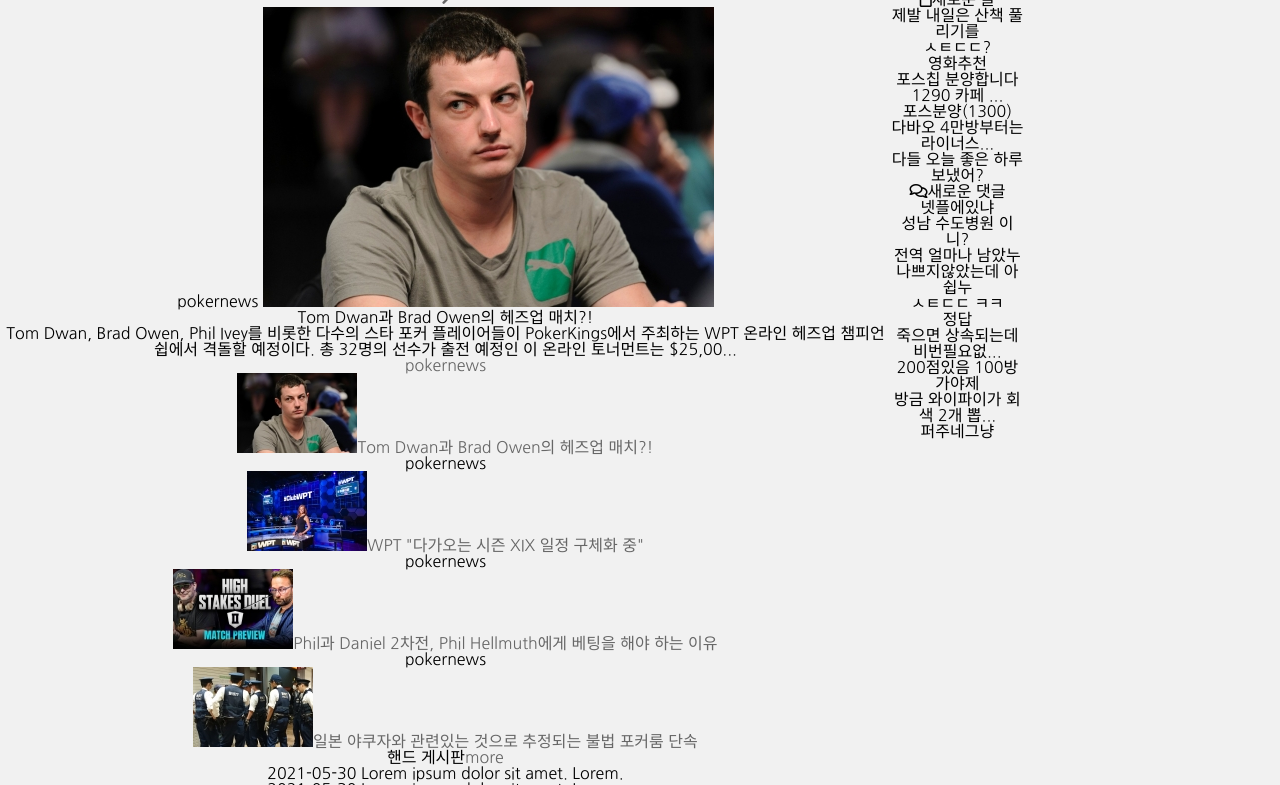
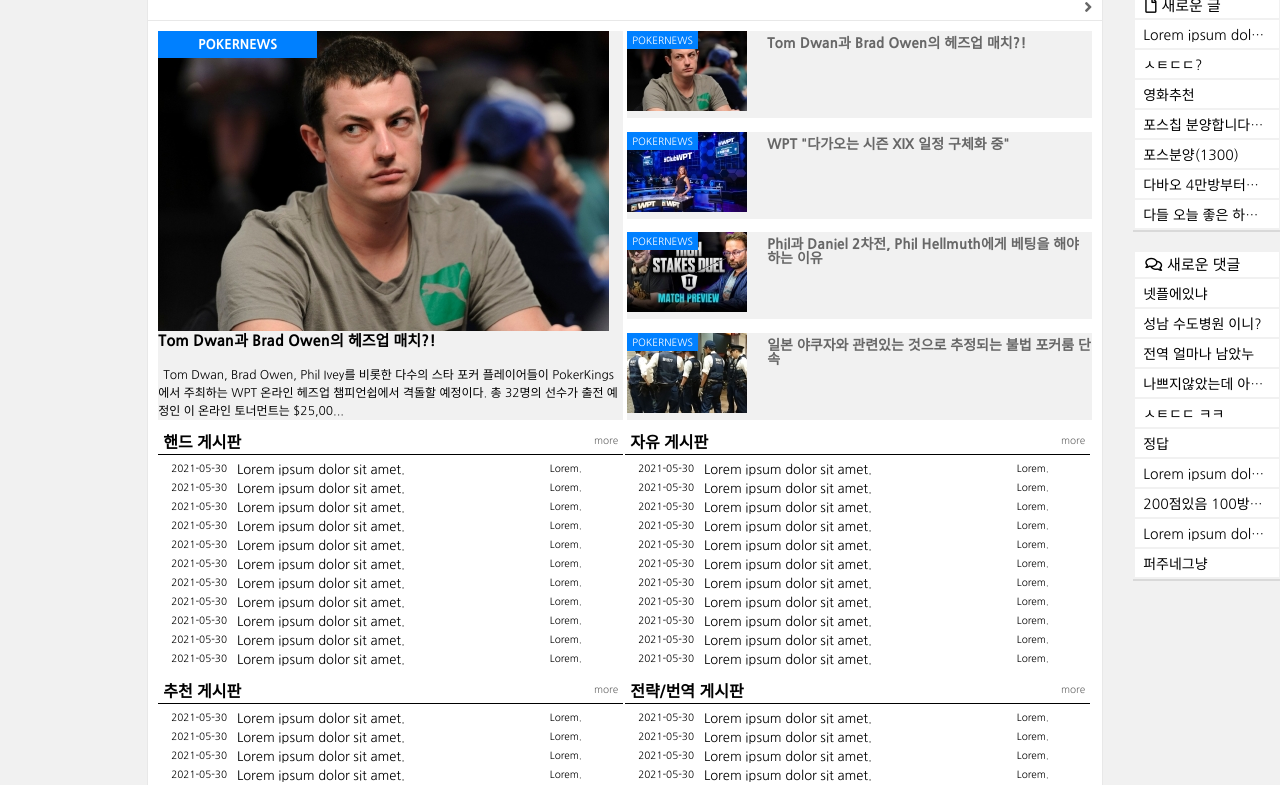
Before and after one commit to MrLizzaard/CloningPoGo, a plain HTML site: page index.html in a window 1280 px wide. Shown: the part 59-844 px from the top of the page. Drawn offline with Linux system fonts and the light colour scheme.

Commit message:
websize complete

```diff
--- a/index.html
+++ b/index.html
@@ -79,12 +79,15 @@
           <!-- contents -->
           <article id="main_content">
             <!-- headnews -->
+            <div>
               <div class="head_news">
                 <div id="carousel">
                   <ul class="slide">
                     <li>
+                      <div class="news_img">
                         <strong class="news_category">pokernews</strong>
                         <img src="files/news1_465x300.ratio.jpg" />
+                      </div>
                       <div class="newstitle">Tom Dwan과 Brad Owen의 헤즈업 매치?!</div>
                       <div class="newscontext">
                         Tom Dwan, Brad Owen, Phil Ivey를 비롯한 다수의 스타 포커 플레이어들이 PokerKings에서 주최하는 WPT 온라인 헤즈업 챔피언쉽에서
@@ -102,28 +105,48 @@
               <div class="news">
                 <ul>
                   <li class="subnews">
-                  <a href="#"
-                    ><div class="news_category">pokernews</div>
-                    <img src="files/news1_120x80.crop.jpg" /></a
-                  ><a href="#"><span>Tom Dwan과 Brad Owen의 헤즈업 매치?!</span></a>
+                    <a href="#">
+                      <span class="news_img">
+                        <div class="news_category">pokernews</div>
+                        <img src="files/news1_120x80.crop.jpg" />
+                      </span>
+                    </a>
+                    <a href="#" class="newstitle"><span>Tom Dwan과 Brad Owen의 헤즈업 매치?!</span></a>
                   </li>
                   <li class="subnews">
+                    <a href="#">
+                      <span class="news_img">
                         <div class="news_category">pokernews</div>
-                  <img src="files/news2_120x80.crop.jpg" /><a href="#"><span>WPT "다가오는 시즌 XIX 일정 구체화 중"</span></a>
+                        <img src="files/news2_120x80.crop.jpg" />
+                      </span>
+                    </a>
+                    <a href="#" class="newstitle"><span>WPT "다가오는 시즌 XIX 일정 구체화 중"</span></a>
                   </li>
                   <li class="subnews">
+                    <a href="#">
+                      <span class="news_img">
                         <div class="news_category">pokernews</div>
-                  <img src="files/news3_120x80.crop.jpg" /><a href="#"><span>Phil과 Daniel 2차전, Phil Hellmuth에게 베팅을 해야 하는 이유</span></a>
+                        <img src="files/news3_120x80.crop.jpg" />
+                      </span>
+                    </a>
+                    <a href="#" class="newstitle"><span>Phil과 Daniel 2차전, Phil Hellmuth에게 베팅을 해야 하는 이유</span></a>
                   </li>
                   <li class="subnews">
+                    <a href="#">
+                      <span class="news_img">
                         <div class="news_category">pokernews</div>
-                  <img src="files/news4_120x80.crop.jpg" /><a href="#"><span>일본 야쿠자와 관련있는 것으로 추정되는 불법 포커룸 단속</span></a>
+                        <img src="files/news4_120x80.crop.jpg" />
+                      </span>
+                    </a>
+                    <a href="#" class="newstitle"><span>일본 야쿠자와 관련있는 것으로 추정되는 불법 포커룸 단속</span></a>
                   </li>
                 </ul>
               </div>
+            </div>
 
             <!-- notice boards -->
-            <div class="hand">
+            <div>
+              <div class="board hand">
                 <ul>
                   <li class="board_title"><span>핸드 게시판</span><a href="#">more</a></li>
                   <ul class="board_content">
@@ -185,7 +208,7 @@
                   </ul>
                 </ul>
               </div>
-            <div class="free">
+              <div class="board free">
                 <ul>
                   <li class="board_title"><span>자유 게시판</span><a href="#">more</a></li>
                   <ul class="board_content">
@@ -247,7 +270,9 @@
                   </ul>
                 </ul>
               </div>
-            <div class="recommend">
+            </div>
+            <div>
+              <div class="board recommend">
                 <ul>
                   <li class="board_title"><span>추천 게시판</span><a href="#">more</a></li>
                   <ul class="board_content">
@@ -284,7 +309,7 @@
                   </ul>
                 </ul>
               </div>
-            <div class="tactic">
+              <div class="board tactic">
                 <ul>
                   <li class="board_title"><span>전략/번역 게시판</span><a href="#">more</a></li>
                   <ul class="board_content">
@@ -321,7 +346,9 @@
                   </ul>
                 </ul>
               </div>
-            <div class="notice">
+            </div>
+            <div>
+              <div class="board notice">
                 <ul>
                   <li class="board_title"><span>공지사항</span><a href="#">more</a></li>
                   <ul class="board_content">
@@ -358,7 +385,7 @@
                   </ul>
                 </ul>
               </div>
-            <div class="group_buy">
+              <div class="board group_buy">
                 <ul>
                   <li class="board_title"><span>공구 게시판</span><a href="#">more</a></li>
                   <ul class="board_content">
@@ -395,40 +422,41 @@
                   </ul>
                 </ul>
               </div>
+            </div>
           </article>
         </section>
         <!-- sidebar -->
         <aside id="sidebar">
           <!-- new posts -->
-          <div class="new_post">
-            <div class="panel_head"><i class="far fa-file"></i>새로운 글</div>
-            <div class="list">
-              <div class="list_items">제발 내일은 산책 풀리기를</div>
-              <div class="list_items">ㅅㅌㄷㄷ?</div>
-              <div class="list_items">영화추천</div>
-              <div class="list_items">포스칩 분양합니다 1290 카페 ...</div>
-              <div class="list_items">포스분양(1300)</div>
-              <div class="list_items">다바오 4만방부터는 라이너스...</div>
-              <div class="list_items">다들 오늘 좋은 하루 보냈어?</div>
-            </div>
-          </div>
+          <ul class="new_post">
+            <li class="panel_head"><i class="far fa-file"></i>새로운 글</li>
+            <ul class="list">
+              <li class="list_items"><span>Lorem ipsum dolor sit amet consectetur.</span></li>
+              <li class="list_items"><span>ㅅㅌㄷㄷ?</span></li>
+              <li class="list_items"><span>영화추천</span></li>
+              <li class="list_items"><span>포스칩 분양합니다 1290</span></li>
+              <li class="list_items"><span>포스분양(1300)</span></li>
+              <li class="list_items"><span>다바오 4만방부터는 라이너스</span></li>
+              <li class="list_items"><span>다들 오늘 좋은 하루 보냈어?</span></li>
+            </ul>
+          </ul>
 
           <!-- new comments -->
-          <div class="new_comment">
-            <div class="panel_head"><i class="far fa-comments"></i>새로운 댓글</div>
-            <div class="list">
-              <div class="list_items">넷플에있냐</div>
-              <div class="list_items">성남 수도병원 이니?</div>
-              <div class="list_items">전역 얼마나 남았누</div>
-              <div class="list_items">나쁘지않았는데 아쉽누</div>
-              <div class="list_items">ㅅㅌㄷㄷ ㅋㅋ</div>
-              <div class="list_items">정답</div>
-              <div class="list_items">죽으면 상속되는데 비번필요없...</div>
-              <div class="list_items">200점있음 100방가야제</div>
-              <div class="list_items">방금 와이파이가 회색 2개 뽑...</div>
-              <div class="list_items">퍼주네그냥</div>
-            </div>
-          </div>
+          <ul class="new_comment">
+            <li class="panel_head"><i class="far fa-comments"></i>새로운 댓글</li>
+            <ul class="list">
+              <li class="list_items"><span>넷플에있냐</span></li>
+              <li class="list_items"><span>성남 수도병원 이니?</span></li>
+              <li class="list_items"><span>전역 얼마나 남았누</span></li>
+              <li class="list_items"><span>나쁘지않았는데 아쉽누</span></li>
+              <li class="list_items"><span>ㅅㅌㄷㄷ ㅋㅋ</span></li>
+              <li class="list_items"><span>정답</span></li>
+              <li class="list_items"><span>Lorem ipsum dolor sit amet.</span></li>
+              <li class="list_items"><span>200점있음 100방가야제</span></li>
+              <li class="list_items"><span>Lorem ipsum dolor sit amet consectetur.</span></li>
+              <li class="list_items"><span>퍼주네그냥</span></li>
+            </ul>
+          </ul>
         </aside>
       </div>
     </main>
--- a/style.css
+++ b/style.css
@@ -3,6 +3,8 @@
 
 :root {
   --font-size-small: 14px;
+  --background-color: #ffffff;
+  --light-grey: #f1f1f1;
 }
 
 * {
@@ -26,7 +28,7 @@ a {
 */
 
 header {
-  background-color: white;
+  background-color: var(--background-color);
   display: flex;
   justify-content: center;
   border-bottom: 2px solid #5cb85c;
@@ -46,7 +48,7 @@ header .container .logo {
 }
 
 header .container .menu {
-  flex: 1 1 70%;
+  flex: 0 0 70%;
   height: 100%;
   display: flex;
   padding: 0;
@@ -98,10 +100,252 @@ header .container .icons a {
 
 main {
   width: 100%;
-  text-align: center;
+  display: flex;
+  justify-content: center;
 }
 
 .main_container {
-  width: 80%;
+  width: 77%;
+  display: flex;
+  justify-content: space-between;
+}
+
+/*
+
+
+
+
+
+
+ main context */
+
+/* nav */
+
+.main_container nav {
+  background-color: var(--background-color);
+  border-bottom: 1px solid var(--light-grey);
+  position: relative;
+  height: 30px;
+  margin-right: 30px;
+  border: 1px solid rgba(0, 0, 0, 0.09);
+}
+
+.main_container nav a {
+  display: block;
+  position: absolute;
+  text-align: center;
+  right: 0;
+  padding: 7px 10px;
+}
+
+.main_container #main_content {
+  display: flex;
+  flex-direction: column;
+  padding: 10px;
+  font-size: 13px;
+  background-color: var(--background-color);
+  margin-right: 30px;
+  border: 1px solid rgba(0, 0, 0, 0.09);
+  border-top: none;
+  box-shadow: rgba(0, 0, 0, 0.1) 0 1px 0 0;
+}
+
+#main_content > div {
+  display: flex;
+  justify-content: space-between;
+  margin-bottom: 10px;
+}
+
+.main_container #main_content > div > div {
+  width: 465px;
+  padding: 0;
+}
+
+/* news */
+
+.news_img {
+  position: relative;
+}
+
+.head_news .slide li {
+  background-color: #f1f1f1;
+}
+
+.head_news .news_category {
+  position: absolute;
+  left: 0;
+  top: 0;
+  color: var(--background-color);
+  background-color: #0080ff;
+  padding: 7px 40px;
+  font-weight: 900;
+  font-size: 13px;
+  text-transform: uppercase;
+}
+
+.head_news .slide .newstitle {
+  font-size: 15px;
+  font-weight: 800;
+  height: 33px;
+}
+
+.head_news .slide .newscontext {
+  font-size: 12px;
+  letter-spacing: 0.8;
+  text-indent: 5px;
+  line-height: 1.5;
+}
+
+.news ul {
+  height: 100%;
+  display: flex;
+  justify-content: space-between;
+  flex-direction: column;
+}
+
+.news .subnews {
+  background-color: var(--light-grey);
+  padding-bottom: 5px;
   display: flex;
 }
+
+.news .subnews .newstitle {
+  font-size: 14px;
+  font-weight: 800;
+  padding-left: 20px;
+  padding-top: 5px;
+}
+
+.subnews .news_category {
+  position: absolute;
+  z-index: 1;
+  text-transform: uppercase;
+  font-size: 10px;
+  background-color: #0080ff;
+  color: white;
+  padding: 4px 5px;
+  font-weight: 500;
+}
+
+/* boards */
+
+.board {
+  margin-right: 2px;
+}
+
+.board > ul {
+  width: 100%;
+}
+
+.board .board_title {
+  display: flex;
+  justify-content: space-between;
+  width: 100%;
+  height: 25px;
+  border-bottom: 1px solid black;
+  padding: 5px;
+  margin-bottom: 5px;
+}
+
+.board .board_title span {
+  font-size: 16px;
+  font-weight: 600;
+}
+
+.board .board_title a {
+  font-size: 10px;
+}
+
+.board .board_content .content_item {
+  display: flex;
+  justify-content: space-between;
+  padding: 3px;
+}
+
+.board .board_content .content_item .date {
+  font-size: 10px;
+  padding-left: 10px;
+}
+
+.board .board_content .content_item .title {
+  flex: 1 1 70%;
+  padding-left: 10px;
+}
+
+.board .board_content .content_item .name {
+  flex: 1 1 15%;
+  font-size: 10px;
+}
+
+/*
+
+
+
+
+
+
+
+sidebar */
+
+#sidebar {
+  min-width: 15%;
+}
+
+#sidebar .new_post {
+  background-color: white;
+  border: 2px solid var(--light-grey);
+  margin-bottom: 20px;
+  padding: 0;
+  box-shadow: rgba(0, 0, 0, 0.1) 0 2px 0 0;
+}
+
+#sidebar .new_comment {
+  background-color: white;
+  border: 2px solid var(--light-grey);
+  padding: 0;
+  box-shadow: rgba(0, 0, 0, 0.1) 0 2px 0 0;
+}
+
+#sidebar .panel_head {
+  font-size: 15px;
+  padding: 5px 10px;
+}
+
+#sidebar .panel_head i {
+  padding-right: 5px;
+}
+
+#sidebar .list_items {
+  width: 100%;
+  height: 30px;
+  border-top: 2px solid var(--light-grey);
+  font-size: 14px;
+  padding: 8px;
+}
+
+#sidebar .list_items span {
+  display: -webkit-box;
+  -webkit-box-orient: vertical;
+  -webkit-line-clamp: 1;
+  overflow: hidden;
+}
+
+/* footer */
+
+footer {
+  background-color: white;
+  width: 100%;
+  height: 85px;
+  display: flex;
+  justify-content: center;
+  align-items: center;
+  margin-top: 18px;
+  box-shadow: rgba(0, 0, 0, 0.1) 0 0 3px 0;
+}
+
+footer .container {
+  width: 65%;
+  text-align: center;
+  font-size: 13px;
+  line-height: 1.8;
+}
```
Lines whose indentation alone changed are shown as unchanged.
